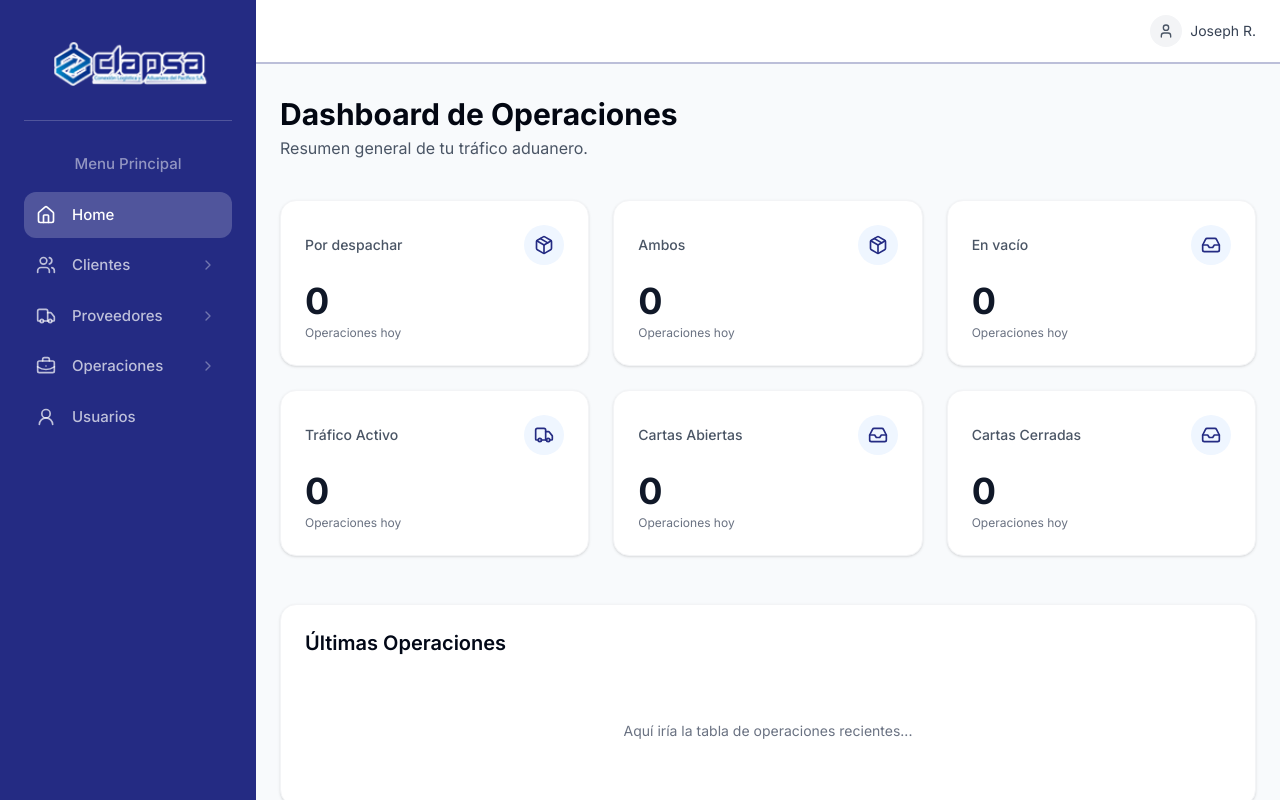
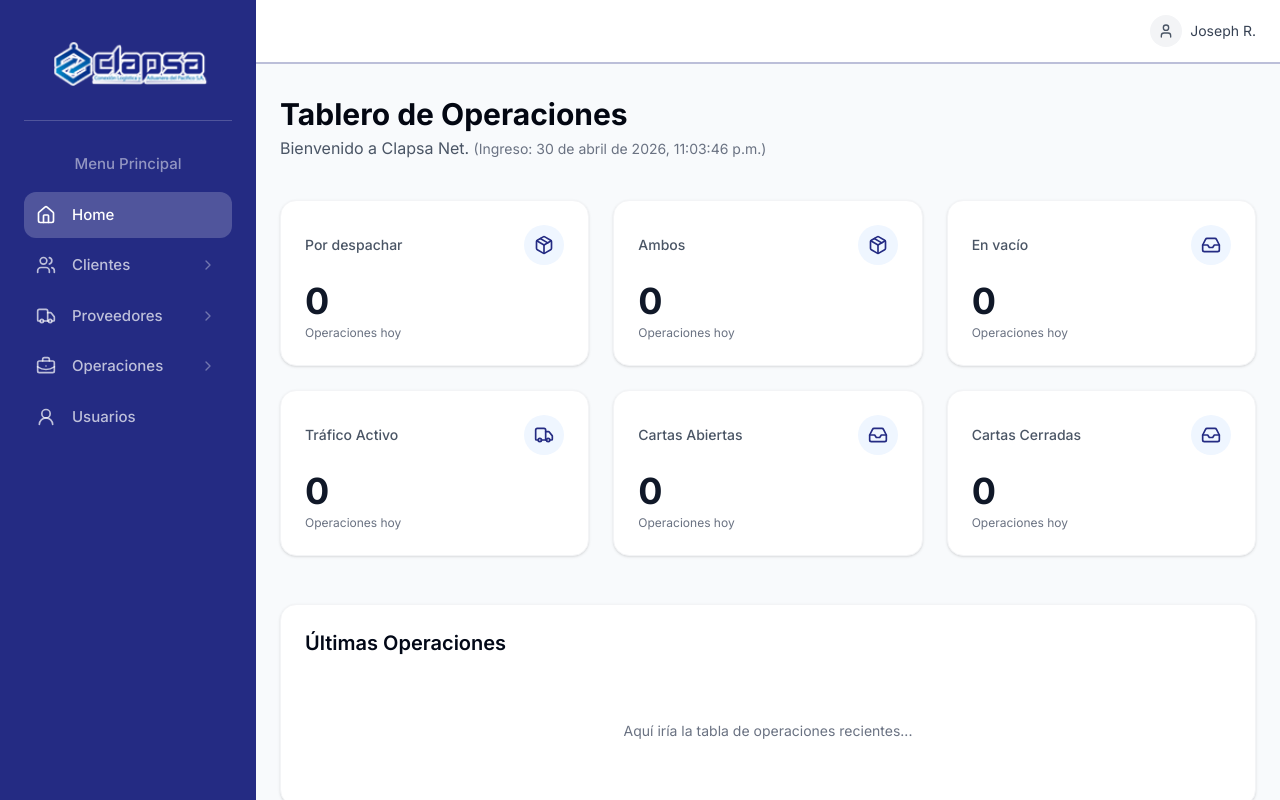
Before and after one commit to Yosefhxh/Clapsa-Net, a Next.js app: page / in a window 1280 px wide. Built offline with nearby package versions, Linux system fonts and the light colour scheme.

Commit message:
feat: Mostrar fecha y hora de ingreso en home

```diff
--- a/app/page.tsx
+++ b/app/page.tsx
@@ -1,9 +1,13 @@
+"use client";
+
+import { useState } from "react";
 import { Package, Truck, Inbox,  type LucideIcon } from "lucide-react"; // Iconos para los widgets
 
 type StatWidgetProps = {
   title: string;
   icon: LucideIcon;
 };
+
 function StatWidget({ title, icon: Icon }: StatWidgetProps) {
   return (
     <div className="p-6 bg-white rounded-2xl shadow-sm border border-gray-100 hover:shadow-md transition">
@@ -20,11 +24,38 @@ function StatWidget({ title, icon: Icon }: StatWidgetProps) {
 }
 
 export default function Home() {
+  const [fechaIngreso] = useState<string>(() => {
+    const INGRESO_KEY = "clapsa-fecha-ingreso";
+
+    if (typeof window === "undefined") {
+      return "";
+    }
+
+    const guardada = localStorage.getItem(INGRESO_KEY);
+
+    if (guardada) {
+      return guardada;
+    }
+
+    const ahora = new Date().toLocaleString("es-MX", {
+      year: "numeric",
+      month: "long",
+      day: "numeric",
+      hour: "2-digit",
+      minute: "2-digit",
+      second: "2-digit",
+    });
+    localStorage.setItem(INGRESO_KEY, ahora);
+    return ahora;
+  });
+
   return (
     <div>
       <div className="mb-10">
-        <h1 className="text-3xl font-bold text-gray-950">Dashboard de Operaciones</h1>
-        <p className="text-gray-600 mt-1">Resumen general de tu tráfico aduanero.</p>
+        <h1 className="text-3xl font-bold text-gray-950">Tablero de Operaciones</h1>
+        <p className="text-gray-600 mt-1">
+          Bienvenido a Clapsa Net. {fechaIngreso && <span className="text-sm text-gray-500">(Ingreso: {fechaIngreso})</span>}
+        </p>
       </div>
 
       <div className="grid grid-cols-1 gap-6 sm:grid-cols-2 lg:grid-cols-3">
```
